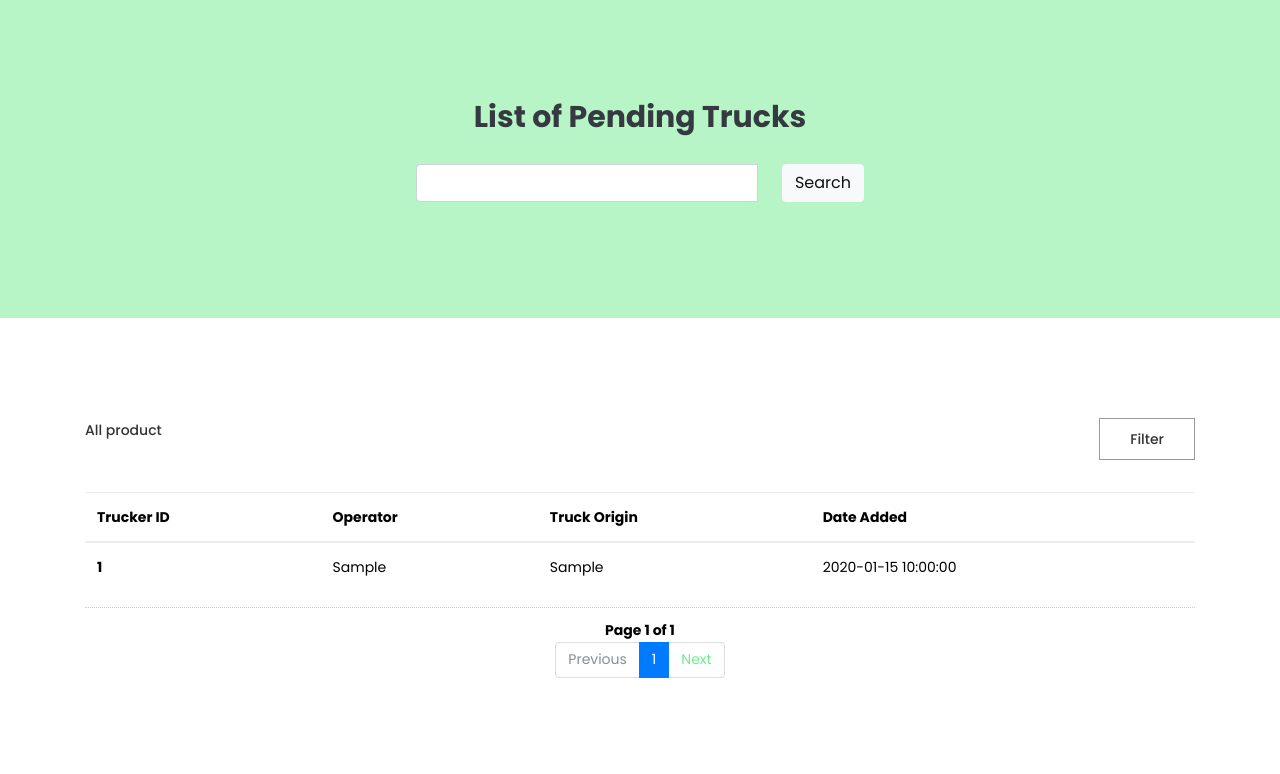
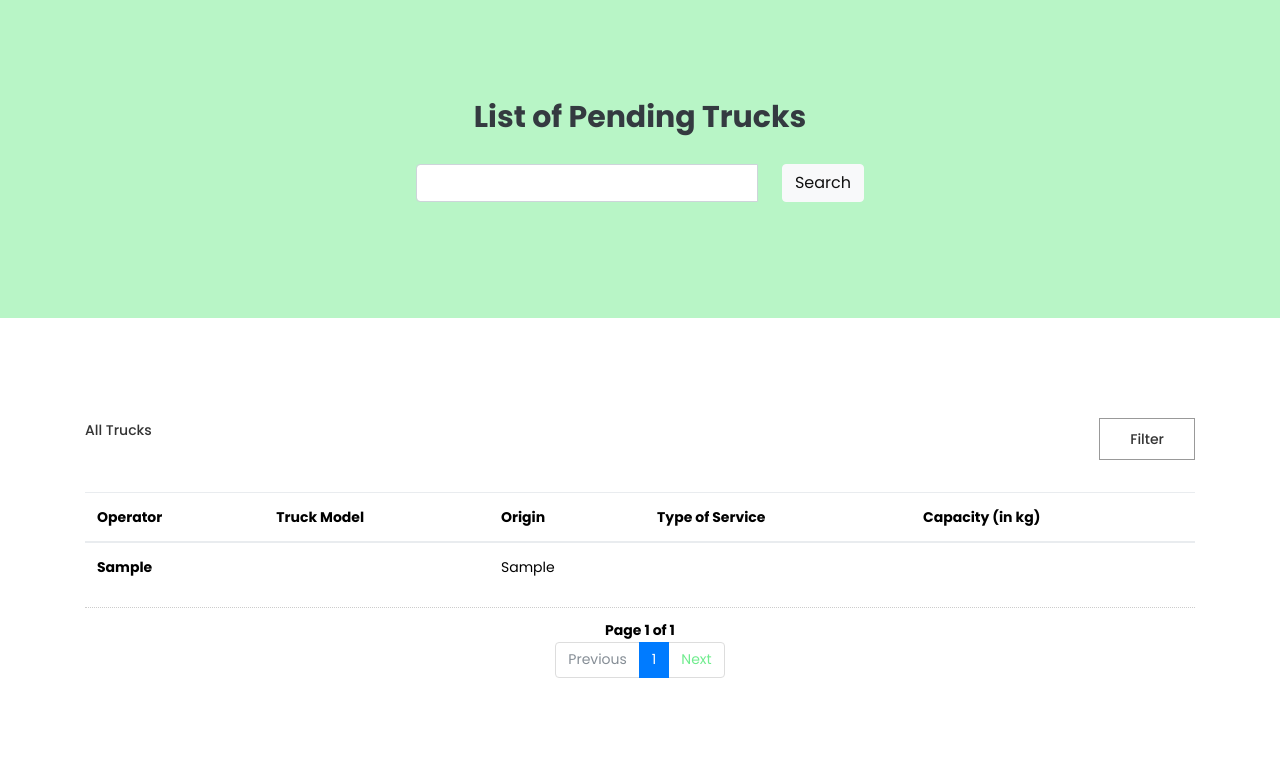
Before and after one commit to shannaurelle/lockdown-master, a PHP site: page /lockdown-master/trucker_main.php in a window 1280 px wide. Shown: the part 105-879 px from the top of the page. Run offline with PHP 8.4, Linux system fonts and the light colour scheme; a user stored in the database is signed in; tables that the repository leaves empty hold one stand-in row (values such as "Sample post"); data that the repository does not hold is empty.

Commit message:
edited pending trucks

```diff
--- a/trucker_main.php
+++ b/trucker_main.php
@@ -97,19 +97,7 @@
                     <div class="product-menu">
                         <ul class="nav">
                             <li>
-                                <a class="active" data-toggle="tab" href="#all">All product</a>
-                            </li>
-                            <li>
-                                <a data-toggle="tab" href="#chair">Chair</a>
-                            </li>
-                            <li>
-                                <a data-toggle="tab" href="#table">Table</a>
-                            </li>
-                            <li>
-                                <a data-toggle="tab" href="#bed">Bed</a>
-                            </li>
-                            <li>
-                                <a data-toggle="tab" href="#decorative">Decorative</a>
+                                <a class="active" data-toggle="tab" href="#all">All Trucks</a>
                             </li>
                         </ul>
                     </div>
@@ -230,10 +218,11 @@
                 <table class="table">
                   <thead>
                     <tr>
-                        <th scope="col">Trucker ID</th>
                         <th scope="col">Operator</th>
-                        <th scope="col">Truck Origin</th>
-                        <th scope="col">Date Added</th>
+                        <th scope="col">Truck Model</th>
+                        <th scope="col">Origin</th>
+                        <th scope="col">Type of Service</th>
+                        <th scope="col">Capacity (in kg)</th>
                     </tr>
                   </thead>
                   <tbody>
@@ -293,10 +282,11 @@
                             $result_1 = mysqli_query($con,$sql);
                         while($row = mysqli_fetch_array($result_1)){
                             echo "<tr>";
-                            echo "<th scope='row'>" . $row['truck_id'] . "</th>";
-                            echo "<td>" . $row['truck_operator'] . "</td>";
+                            echo "<th scope='row'>" . $row['truck_operator'] . "</th>";
+                            echo "<td>" . $row['truck_model'] . "</td>";
                             echo "<td>" . $row['truck_origin'] . "</td>";
-                            echo "<td>" . $row['date_created'] . "</td>";
+                            echo "<td>" . $row['truck_service_type'] . "</td>";
+                            echo "<td>" . $row['truck_capacity'] . "</td>";
                             echo "</tr>";
 
                         }
```
